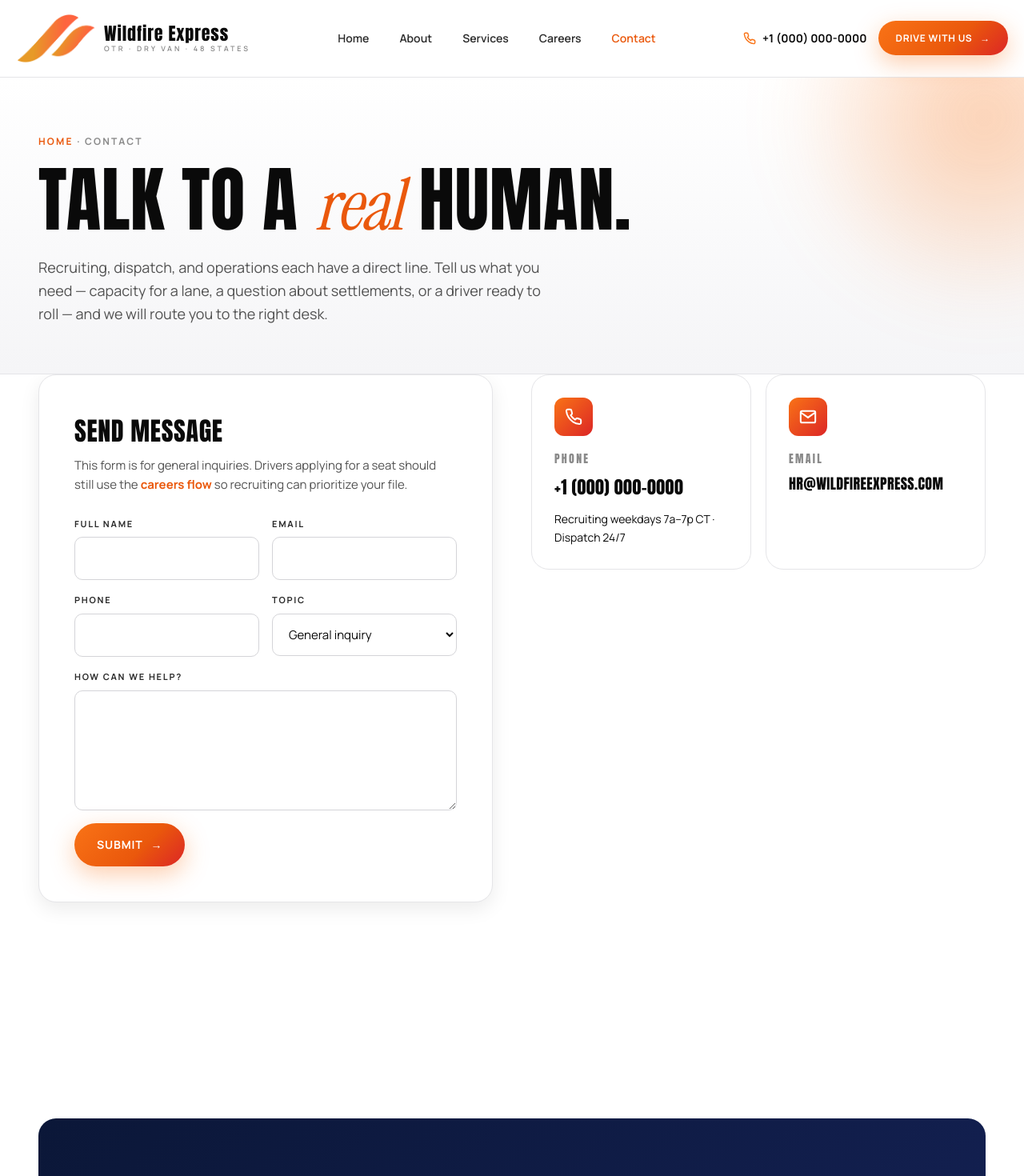
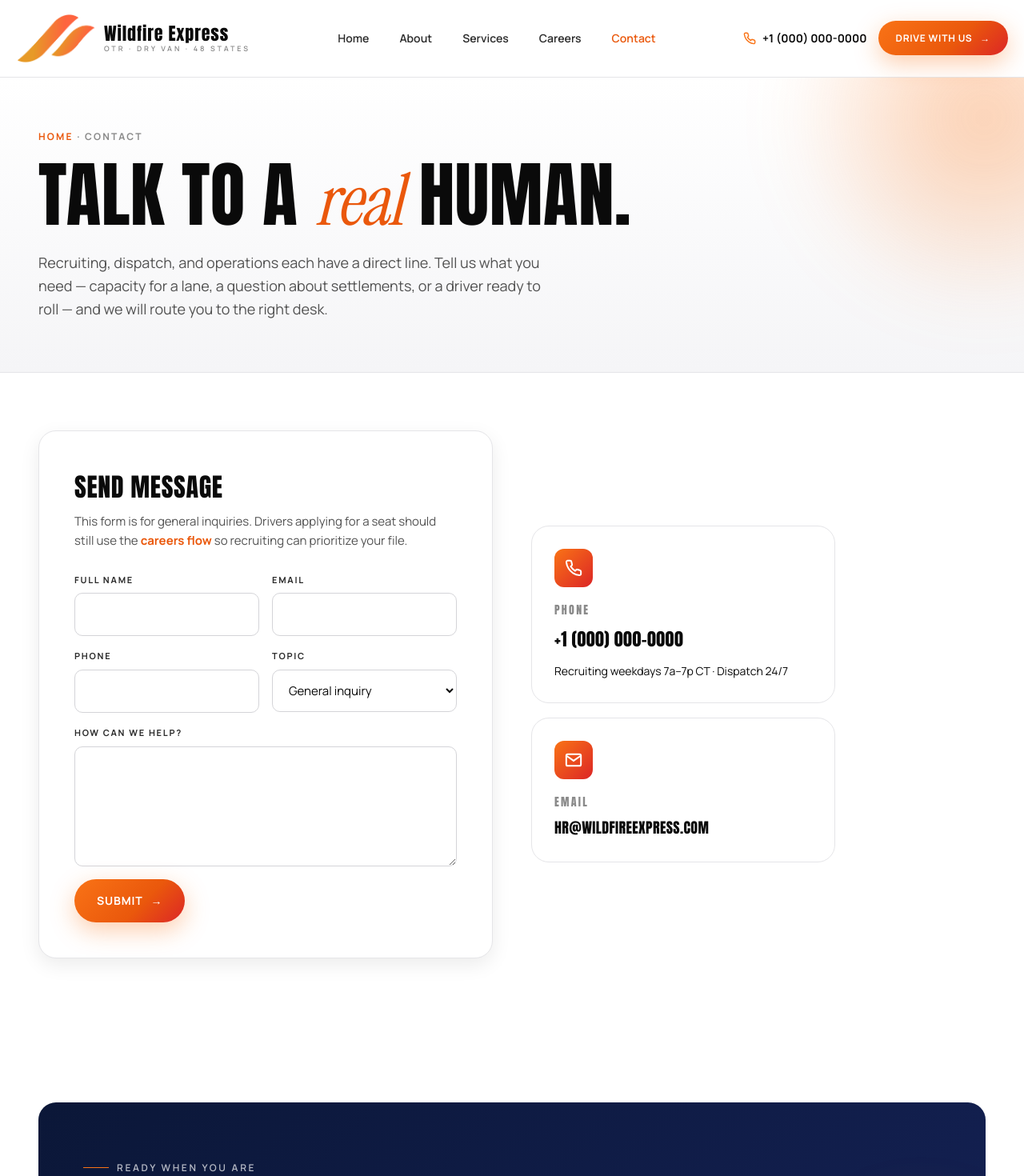
Before and after one commit to drenixbusiness/wildfire-express, a Next.js app: page /contact in a window 1280 px wide. Shown: the top 1470 px of the page at 80% size. Built offline with nearby package versions, Linux system fonts and the light colour scheme.

Commit message:
contact page

```diff
--- a/src/app/contact/page.tsx
+++ b/src/app/contact/page.tsx
@@ -34,10 +34,11 @@ export default function ContactPage() {
         lead="Recruiting, dispatch, and operations each have a direct line. Tell us what you need — capacity for a lane, a question about settlements, or a driver ready to roll — and we will route you to the right desk."
       />
 
-      <section className="wf-section" style={{ paddingTop: 0 }}>
-        <div className="wf-container two-col-page">
+      <section className="wf-section contact-main">
+        <div className="wf-container two-col-page two-col-page--contact">
           <ContactForm />
 
+          <div className="contact-sidebar">
             <div className="contact-cards">
               <div className="contact-card">
                 <div className="ico">
@@ -62,9 +63,10 @@ export default function ContactPage() {
               </div>
             </div>
           </div>
+        </div>
       </section>
 
-      <CtaStrip showCallRecruiting={false} />
+      <CtaStrip showCallRecruiting={false} compactVertical />
 
       <section
         id="contact-bottom"
--- a/src/app/globals.css
+++ b/src/app/globals.css
@@ -1657,7 +1657,7 @@ button {
 
 /* ---------- Page hero (subpages) ---------- */
 .page-hero {
-  padding: 70px 0 60px;
+  padding: 64px 0;
   background: linear-gradient(180deg, var(--bg) 0%, var(--bg-soft) 100%);
   border-bottom: 1px solid var(--line);
   position: relative;
@@ -1803,10 +1803,27 @@ button {
   align-items: start;
 }
 
+/* Contact: sidebar (phone/email) vertically centered next to the form */
+.two-col-page.two-col-page--contact {
+  align-items: stretch;
+}
+
+.contact-sidebar {
+  display: flex;
+  flex-direction: column;
+  justify-content: center;
+  height: 100%;
+}
+
 @media (max-width: 900px) {
   .two-col-page {
     grid-template-columns: 1fr;
   }
+
+  .contact-sidebar {
+    height: auto;
+    justify-content: flex-start;
+  }
 }
 
 @media (max-width: 700px) {
@@ -1820,9 +1837,16 @@ button {
 }
 
 .contact-cards {
-  display: grid;
-  grid-template-columns: repeat(2, 1fr);
+  display: flex;
+  flex-direction: column;
   gap: 18px;
+  width: 100%;
+}
+
+@media (min-width: 901px) {
+  .two-col-page--contact .contact-cards {
+    max-width: 380px;
+  }
 }
 
 .contact-card {
@@ -1872,15 +1896,14 @@ button {
 }
 
 .contact-bottom-band {
-  padding: 56px 0 72px;
+  padding: 64px 0;
   background: var(--bg-soft);
   border-top: 1px solid var(--line);
 }
 
-@media (max-width: 640px) {
-  .contact-cards {
-    grid-template-columns: 1fr;
-  }
+/* Contact main block: equal vertical padding (replaces default wf-section rhythm) */
+.wf-section.contact-main {
+  padding: clamp(40px, 6vw, 72px) 0;
 }
 
 .logo-with-image {
```
Lines whose indentation alone changed are shown as unchanged.
